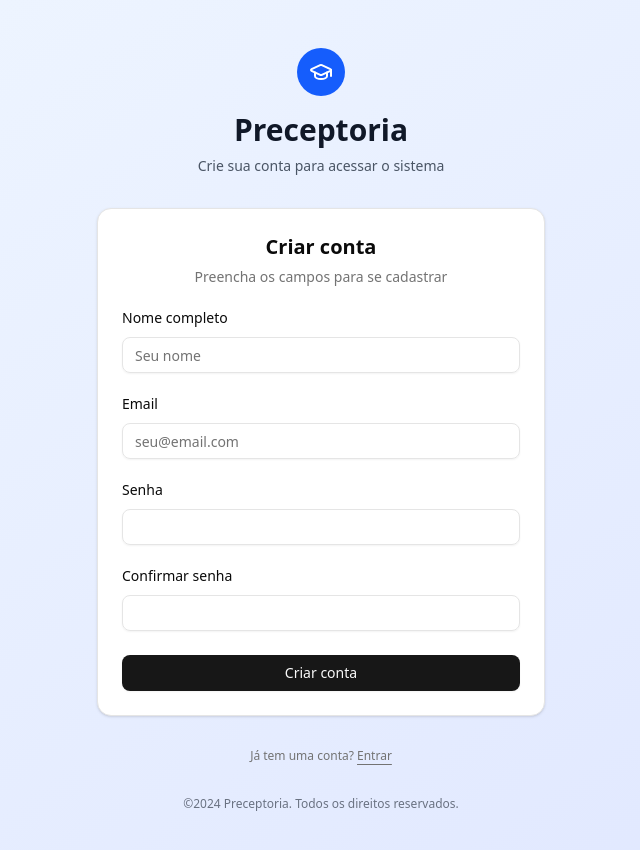
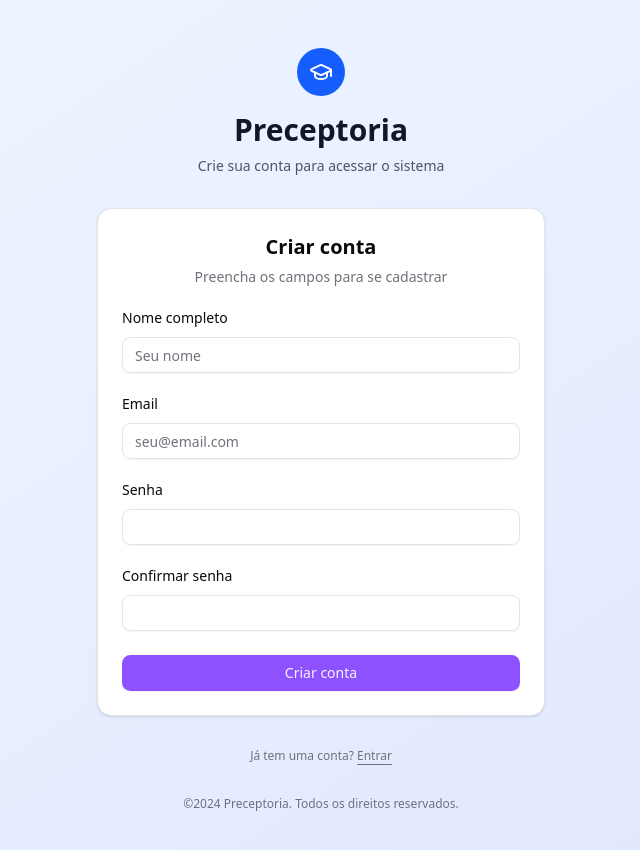
Before and after one commit to yfernandes/Preceptoria, a Next.js app in the folder apps/web/: page /signup in a window 1280 px wide. Shown: the top 850 px of the page, without its empty margins (319-959 px from the left). Built offline with nearby package versions, Linux system fonts and the light colour scheme; no server answers.

Commit message:
Dark mode

```diff
--- a/apps/web/app/dashboard/layout.tsx
+++ b/apps/web/app/dashboard/layout.tsx
@@ -17,6 +17,7 @@ import {
 } from "@/components/ui/breadcrumb";
 import { AppSidebar } from "@/components/app-sidebar";
 import React from "react";
+import { ModeToggle } from "@/components/mode-toggle";
 
 // Map of routes to their display names
 const routeNames: Record<string, string> = {
@@ -95,7 +96,8 @@ export default function DashboardLayout({
 			<AppSidebar />
 			<SidebarInset>
 				<header className="flex h-16 items-center gap-2 transition-[width,height] ease-linear group-has-data-[collapsible=icon]/sidebar-wrapper:h-12">
-					<div className="flex items-center gap-2 px-4">
+					<div className="flex items-center gap-2 px-4 w-full justify-between">
+						<div className="flex items-center gap-2">
 							<SidebarTrigger className="-ml-1" />
 							<Separator
 								orientation="vertical"
@@ -122,8 +124,10 @@ export default function DashboardLayout({
 								</BreadcrumbList>
 							</Breadcrumb>
 						</div>
+						<ModeToggle />
+					</div>
 				</header>
-				<div className="flex flex-1 flex-col gap-4 p-4pt-0">{children}</div>
+				<div className="flex flex-1 flex-col gap-4 p-4 pt-0">{children}</div>
 			</SidebarInset>
 		</SidebarProvider>
 	);
--- a/apps/web/app/globals.css
+++ b/apps/web/app/globals.css
@@ -44,72 +44,72 @@
 }
 
 :root {
-  --radius: 0.625rem;
+	--radius: 0.65rem;
 	--background: oklch(1 0 0);
-  --foreground: oklch(0.145 0 0);
+	--foreground: oklch(0.141 0.005 285.823);
 	--card: oklch(1 0 0);
-  --card-foreground: oklch(0.145 0 0);
+	--card-foreground: oklch(0.141 0.005 285.823);
 	--popover: oklch(1 0 0);
-  --popover-foreground: oklch(0.145 0 0);
-  --primary: oklch(0.205 0 0);
-  --primary-foreground: oklch(0.985 0 0);
-  --secondary: oklch(0.97 0 0);
-  --secondary-foreground: oklch(0.205 0 0);
-  --muted: oklch(0.97 0 0);
-  --muted-foreground: oklch(0.556 0 0);
-  --accent: oklch(0.97 0 0);
-  --accent-foreground: oklch(0.205 0 0);
+	--popover-foreground: oklch(0.141 0.005 285.823);
+	--primary: oklch(0.606 0.25 292.717);
+	--primary-foreground: oklch(0.969 0.016 293.756);
+	--secondary: oklch(0.967 0.001 286.375);
+	--secondary-foreground: oklch(0.21 0.006 285.885);
+	--muted: oklch(0.967 0.001 286.375);
+	--muted-foreground: oklch(0.552 0.016 285.938);
+	--accent: oklch(0.967 0.001 286.375);
+	--accent-foreground: oklch(0.21 0.006 285.885);
 	--destructive: oklch(0.577 0.245 27.325);
-  --border: oklch(0.922 0 0);
-  --input: oklch(0.922 0 0);
-  --ring: oklch(0.708 0 0);
+	--border: oklch(0.92 0.004 286.32);
+	--input: oklch(0.92 0.004 286.32);
+	--ring: oklch(0.606 0.25 292.717);
 	--chart-1: oklch(0.646 0.222 41.116);
 	--chart-2: oklch(0.6 0.118 184.704);
 	--chart-3: oklch(0.398 0.07 227.392);
 	--chart-4: oklch(0.828 0.189 84.429);
 	--chart-5: oklch(0.769 0.188 70.08);
 	--sidebar: oklch(0.985 0 0);
-  --sidebar-foreground: oklch(0.145 0 0);
-  --sidebar-primary: oklch(0.205 0 0);
-  --sidebar-primary-foreground: oklch(0.985 0 0);
-  --sidebar-accent: oklch(0.97 0 0);
-  --sidebar-accent-foreground: oklch(0.205 0 0);
-  --sidebar-border: oklch(0.922 0 0);
-  --sidebar-ring: oklch(0.708 0 0);
+	--sidebar-foreground: oklch(0.141 0.005 285.823);
+	--sidebar-primary: oklch(0.606 0.25 292.717);
+	--sidebar-primary-foreground: oklch(0.969 0.016 293.756);
+	--sidebar-accent: oklch(0.967 0.001 286.375);
+	--sidebar-accent-foreground: oklch(0.21 0.006 285.885);
+	--sidebar-border: oklch(0.92 0.004 286.32);
+	--sidebar-ring: oklch(0.606 0.25 292.717);
 }
 
 .dark {
-  --background: oklch(0.145 0 0);
+	--background: oklch(0.141 0.005 285.823);
 	--foreground: oklch(0.985 0 0);
-  --card: oklch(0.205 0 0);
+	--card: oklch(0.21 0.006 285.885);
 	--card-foreground: oklch(0.985 0 0);
-  --popover: oklch(0.205 0 0);
+	--popover: oklch(0.21 0.006 285.885);
 	--popover-foreground: oklch(0.985 0 0);
-  --primary: oklch(0.922 0 0);
-  --primary-foreground: oklch(0.205 0 0);
-  --secondary: oklch(0.269 0 0);
+	--primary: oklch(0.541 0.281 293.009);
+	--primary-foreground: oklch(0.969 0.016 293.756);
+	--secondary: oklch(0.274 0.006 286.033);
 	--secondary-foreground: oklch(0.985 0 0);
-  --muted: oklch(0.269 0 0);
-  --muted-foreground: oklch(0.708 0 0);
-  --accent: oklch(0.269 0 0);
+	--muted: oklch(0.274 0.006 286.033);
+	--muted-foreground: oklch(0.705 0.015 286.067);
+	--accent: oklch(0.274 0.006 286.033);
 	--accent-foreground: oklch(0.985 0 0);
 	--destructive: oklch(0.704 0.191 22.216);
 	--border: oklch(1 0 0 / 10%);
 	--input: oklch(1 0 0 / 15%);
-  --ring: oklch(0.556 0 0);
+	--ring: oklch(0.541 0.281 293.009);
 	--chart-1: oklch(0.488 0.243 264.376);
 	--chart-2: oklch(0.696 0.17 162.48);
 	--chart-3: oklch(0.769 0.188 70.08);
 	--chart-4: oklch(0.627 0.265 303.9);
 	--chart-5: oklch(0.645 0.246 16.439);
-  --sidebar: oklch(0.205 0 0);
+	--sidebar: oklch(0.21 0.006 285.885);
 	--sidebar-foreground: oklch(0.985 0 0);
-  --sidebar-primary: oklch(0.488 0.243 264.376);
-  --sidebar-primary-foreground: oklch(0.985 0 0);
-  --sidebar-accent: oklch(0.269 0 0);
+	--sidebar-primary: oklch(0.541 0.281 293.009);
+	--sidebar-primary-foreground: oklch(0.969 0.016 293.756);
+	--sidebar-accent: oklch(0.274 0.006 286.033);
 	--sidebar-accent-foreground: oklch(0.985 0 0);
 	--sidebar-border: oklch(1 0 0 / 10%);
-  --sidebar-ring: oklch(0.556 0 0);
+	--sidebar-ring: oklch(0.541 0.281 293.009);
 }
 
 @layer base {
--- a/apps/web/app/layout.tsx
+++ b/apps/web/app/layout.tsx
@@ -2,6 +2,7 @@ import type { Metadata } from "next";
 import { Geist, Geist_Mono } from "next/font/google";
 import "./globals.css";
 import { AuthProvider } from "@/contexts/AuthContext";
+import { ThemeProvider } from "@/components/theme-provider";
 
 const geistSans = Geist({
 	variable: "--font-geist-sans",
@@ -24,11 +25,13 @@ export default function RootLayout({
 	children: React.ReactNode;
 }>) {
 	return (
-		<html lang="en">
+		<html lang="en" suppressHydrationWarning>
 			<body
 				className={`${geistSans.variable} ${geistMono.variable} antialiased`}
 			>
-				<AuthProvider>{children}</AuthProvider>
+				<ThemeProvider attribute="class" defaultTheme="system" enableSystem>
+					<AuthProvider>{children}</AuthProvider>
+				</ThemeProvider>
 			</body>
 		</html>
 	);
--- /dev/null
+++ b/apps/web/components/mode-toggle.tsx
@@ -0,0 +1,22 @@
+"use client";
+
+import { Moon, Sun } from "lucide-react";
+import { useTheme } from "next-themes";
+import { Button } from "@/components/ui/button";
+
+export function ModeToggle() {
+	const { setTheme, theme } = useTheme();
+
+	return (
+		<Button
+			variant="outline"
+			size="icon"
+			aria-label="Toggle theme"
+			onClick={() => setTheme(theme === "dark" ? "light" : "dark")}
+		>
+			<Sun className="h-5 w-5 rotate-0 scale-100 transition-all dark:-rotate-90 dark:scale-0" />
+			<Moon className="absolute h-5 w-5 rotate-90 scale-0 transition-all dark:rotate-0 dark:scale-100" />
+			<span className="sr-only">Toggle theme</span>
+		</Button>
+	);
+}
--- /dev/null
+++ b/apps/web/components/theme-provider.tsx
@@ -0,0 +1,11 @@
+"use client";
+
+import * as React from "react";
+import {
+	ThemeProvider as NextThemesProvider,
+	type ThemeProviderProps,
+} from "next-themes";
+
+export function ThemeProvider({ children, ...props }: ThemeProviderProps) {
+	return <NextThemesProvider {...props}>{children}</NextThemesProvider>;
+}
--- a/apps/web/package.json
+++ b/apps/web/package.json
@@ -28,6 +28,7 @@
 		"clsx": "^2.1.1",
 		"lucide-react": "^0.525.0",
 		"next": "15.4.1",
+		"next-themes": "^0.4.6",
 		"react": "19.1.0",
 		"react-dom": "19.1.0",
 		"tailwind-merge": "^3.3.1"
```
Also changed, not shown: 1 other file (tests, documents, lock files or other folders). Lines whose indentation alone changed are shown as unchanged.
